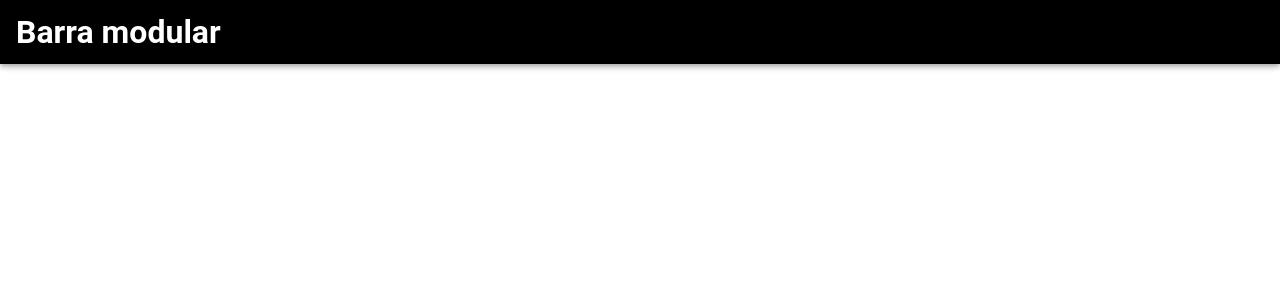
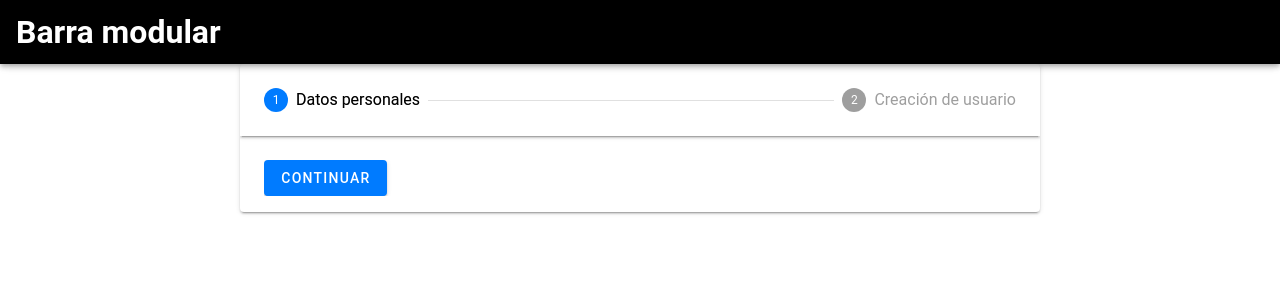
Before and after one commit to carlosdizx/inventas-mercamejor, a Vue app: page /registro in a window 1280 px wide. Shown: the top 300 px of the page. Built offline with nearby package versions, Linux system fonts and the light colour scheme; no server answers; the database is empty; a small style sheet from the web is missing.

Commit message:
Preparado la vista que contendra la logica y la interfaz de usuario para el registro y creación de cuentas

```diff
--- a/src/router/index.ts
+++ b/src/router/index.ts
@@ -35,6 +35,11 @@ const routes: Array<RouteConfig> = [
     name: "InicioSesion",
     component: () => import("../views/InicioSesion.vue"),
   },
+  {
+    path: "/registro",
+    name: "Registro",
+    component: () => import("../views/Registro.vue"),
+  },
 ];
 
 const router = new VueRouter({
--- /dev/null
+++ b/src/views/Registro.vue
@@ -0,0 +1,36 @@
+<template>
+  <v-stepper v-model="etapa" max-width="800" class="mx-auto">
+    <v-stepper-header>
+      <v-stepper-step :complete="etapa > 1" step="1">
+        Datos personales
+      </v-stepper-step>
+      <v-divider></v-divider>
+
+      <v-stepper-step :complete="etapa > 2" step="2">
+        Creación de usuario
+      </v-stepper-step>
+    </v-stepper-header>
+
+    <v-stepper-items>
+      <v-stepper-content step="1">
+        <v-btn color="primary" @click="etapa = 2"> Continuar </v-btn>
+      </v-stepper-content>
+
+      <v-stepper-content step="2">
+        <v-btn color="success" @click="etapa = 1"> Registrar </v-btn>
+      </v-stepper-content>
+    </v-stepper-items>
+  </v-stepper>
+</template>
+
+<script lang="ts">
+import Vue from "vue";
+export default Vue.extend({
+  name: "Registro",
+  data: () => ({
+    etapa: 1,
+  }),
+});
+</script>
+
+<style scoped></style>
```
